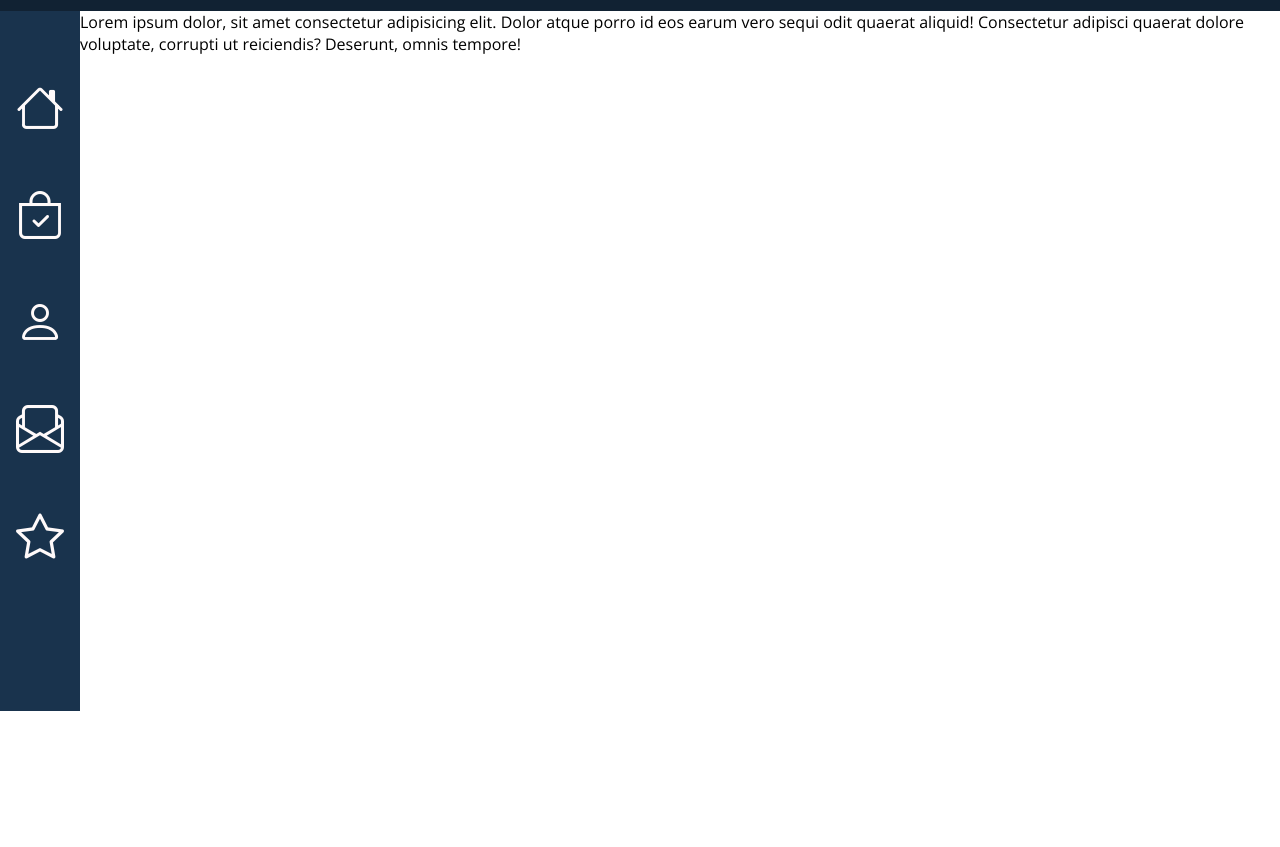
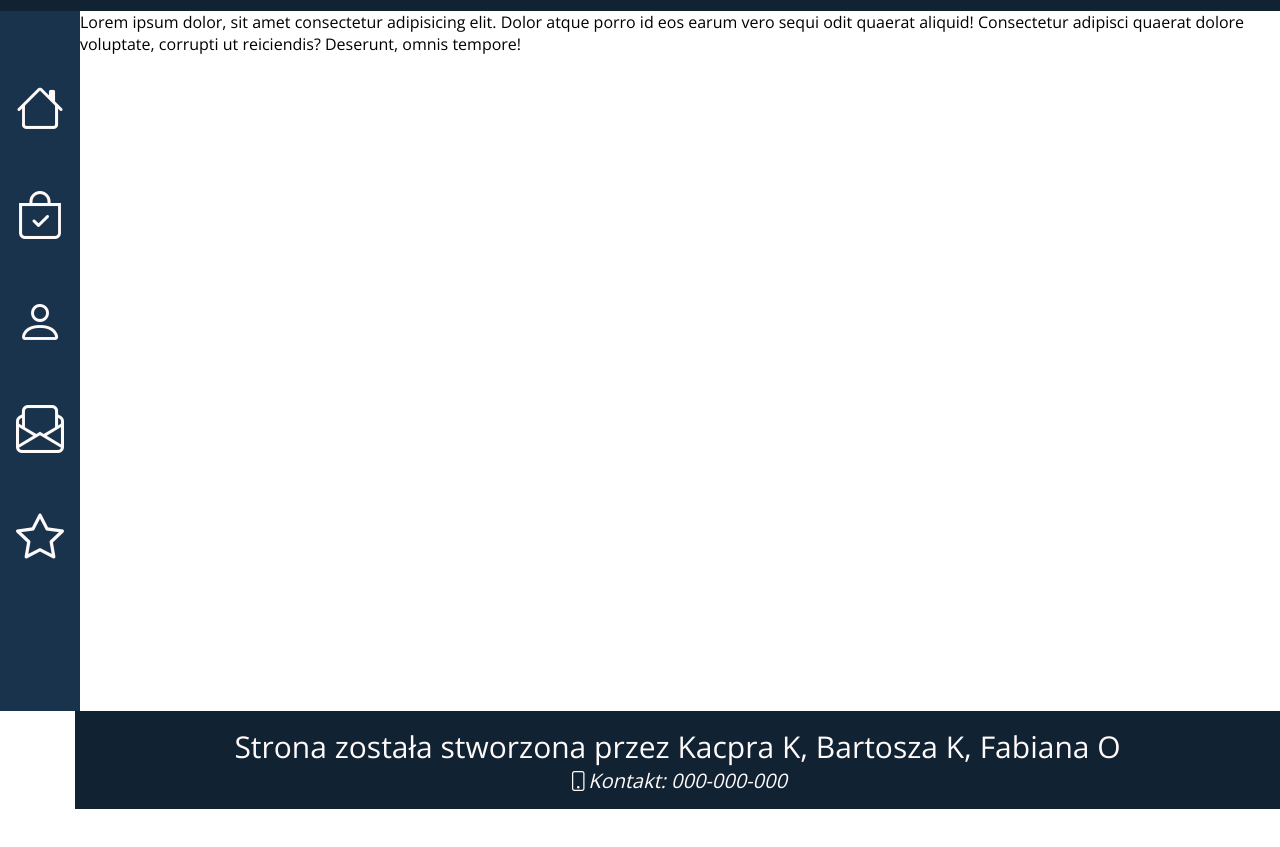
Before and after one commit to KacperKsiez/html-10-10-2022, a plain HTML site: page index.html in a window 1280 px wide. Shown: the part 89-936 px from the top of the page. After the commit the page ends 898 px from the top, so only its background shows below. Drawn offline with nearby package versions, Linux system fonts and the light colour scheme.

Commit message:
[FABIAN] footer

```diff
--- a/index.html
+++ b/index.html
@@ -12,6 +12,7 @@
     <link rel="stylesheet" href="style/body.css">
     <link rel="stylesheet" href="style/header.css">
     <link rel="stylesheet" href="style/content.css">
+    <link rel="stylesheet" href="style/footer.css">
 
     <link rel="stylesheet" href="bootstrap-icons/font/bootstrap-icons.css">
 
@@ -58,7 +59,10 @@
     <main class="content">
         Lorem ipsum dolor, sit amet consectetur adipisicing elit. Dolor atque porro id eos earum vero sequi odit quaerat aliquid! Consectetur adipisci quaerat dolore voluptate, corrupti ut reiciendis? Deserunt, omnis tempore!
     </main>
+    <footer class="main-footer">
+        <h1 class="main-footer__txt">Strona została stworzona przez Kacpra K, Bartosza K, Fabiana O</h1>
+        <i class="telefon bi bi-phone">Kontakt: 000-000-000</i>
+    </footer>
 
-    <footer class="main-footer"></footer>
 </body>
 </html>
--- a/style/content.css
+++ b/style/content.css
@@ -1,5 +1,6 @@
 .content{
     margin-top: var(--headerHigh);
     margin-left: var(--headerLeftMargin);
-    height: 140vh;
+
+    min-height: calc(100vh - var(--headerHigh));
 }
--- /dev/null
+++ b/style/footer.css
@@ -0,0 +1,19 @@
+.main-footer{
+    text-align: center;
+    background-color: #123;
+    color: snow;
+    margin-left: var(--headerLeftMargin);
+    font-size: 15px;
+    padding-top: 15px;
+    padding-bottom: 15px;
+}
+.main-footer__txt{
+    text-align: center;
+    color:snow;
+    font-weight: 400;
+
+}
+.telefon{
+    font-size: 20px;
+    font-weight: 300;
+}
```
